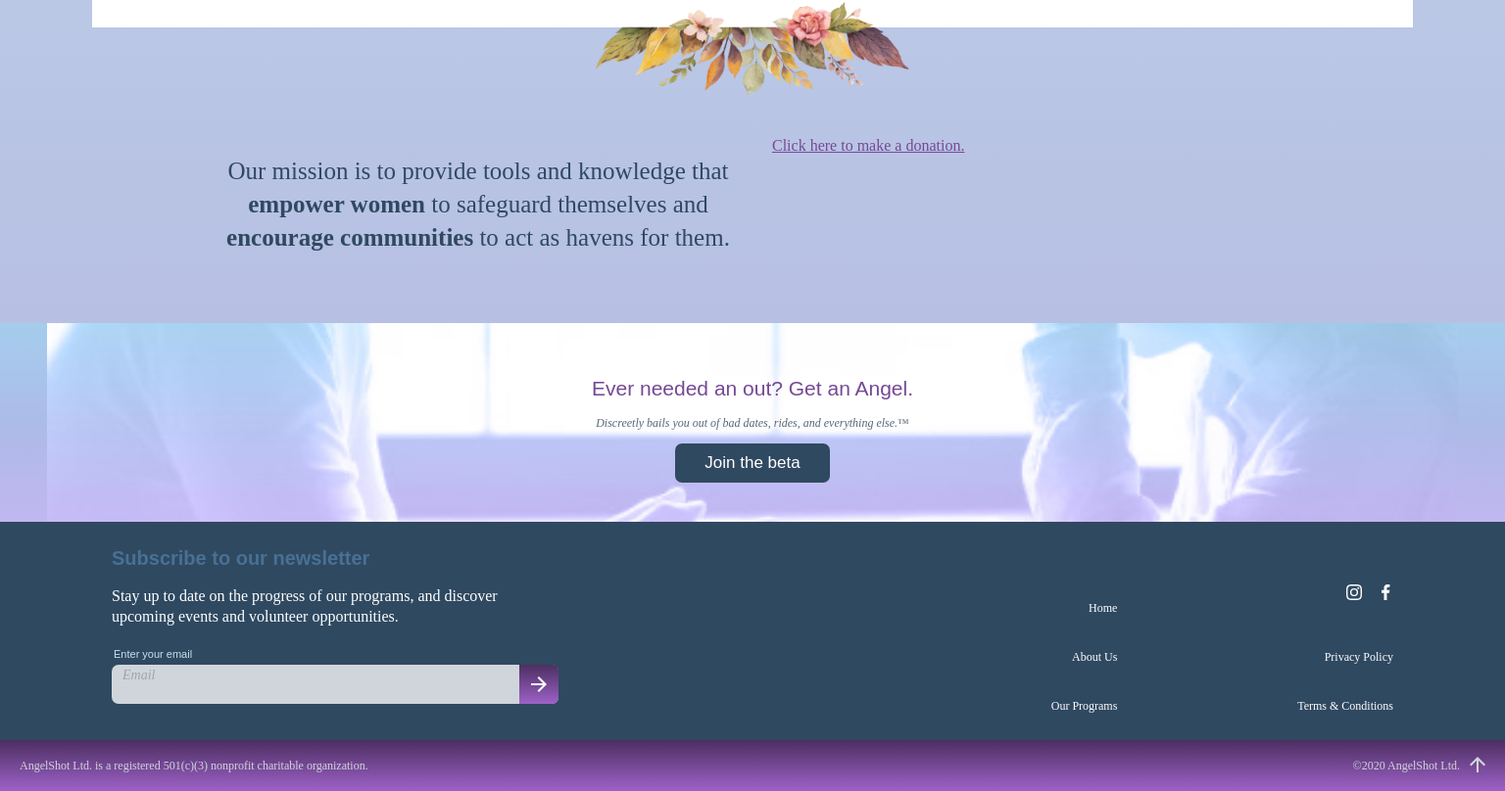
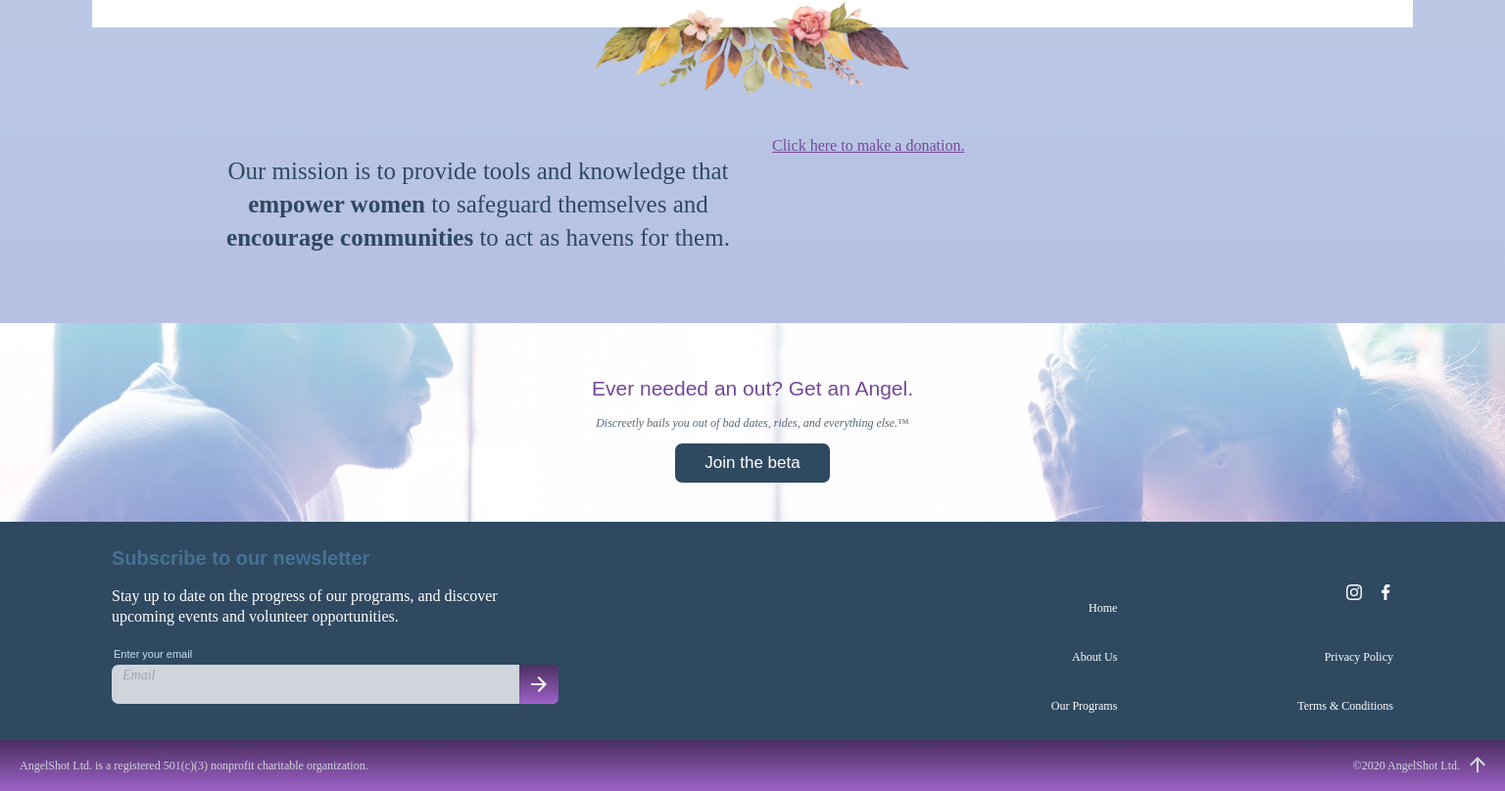
Before and after one commit to angelshot/angelshot.ltd, a Gatsby site: page / in a window 1536 px wide. Shown: the part 1042-1850 px from the top of the page at 98% size. Built offline with nearby package versions, Linux system fonts and the light colour scheme; Gatsby itself is replaced by a stand-in of ours; a script that the page names is missing.

Commit message:
updated beta signup background images

```diff
--- a/src/components/betaSignupCTA.module.css
+++ b/src/components/betaSignupCTA.module.css
@@ -1,6 +1,5 @@
 .getApp {
-  background: url(../images/istockphoto-1152767877-612x612-colored.jpg) center
-      center no-repeat,
+  background: url(../images/beta-cta-small.jpg) center top no-repeat,
     linear-gradient(#a5cded 0%, #acbbe8 50%, #c1b7f0 100%);
   background-size: cover;
   padding: 20px 30px;
@@ -19,11 +18,17 @@
 @media only screen and (min-width: 768px) {
   .getApp {
     padding: 40px 30px;
+    background-image: url(../images/beta-cta-small@2x.jpg);
   }
 }
 
 @media only screen and (min-width: 1025px) {
   .getApp {
-    background-size: 1440px auto;
+    background-image: url(../images/beta-cta-large.jpg);
   }
 }
+@media only screen and (min-width: 1440px) {
+  .getApp {
+    background-image: url(../images/beta-cta-large@2x.jpg);
+  }
+}
```
Also changed, not shown: src/images/beta-cta-large.jpg (added), src/images/beta-cta-large@2x.jpg (added), src/images/beta-cta-small.jpg (added), src/images/beta-cta-small@2x.jpg (added), src/images/istockphoto-1152767877-612x612-colored.jpg (deleted).
